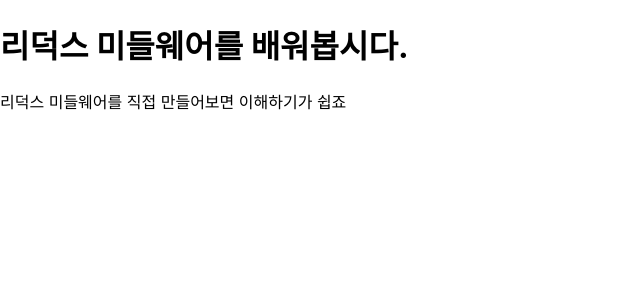
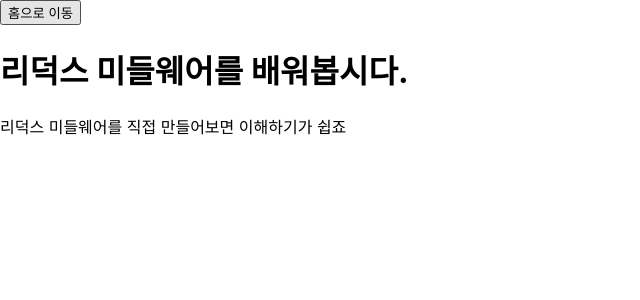
Before and after one commit to wjlee966/tsreact, a React (Create React App) app: page /1 in a window 1280 px wide. Shown: the top 300 px of the page, without its empty margins (0-640 px from the left). Built offline with nearby package versions, Linux system fonts and the light colour scheme.

Commit message:
14. Thunk 함수에서 리액트 라우터 History 사용하기

```diff
--- a/src/containers/PostContainer.js
+++ b/src/containers/PostContainer.js
@@ -2,7 +2,7 @@ import React, { useEffect } from 'react';
 import { useDispatch, useSelector } from 'react-redux';
 import Post from '../components/Post';
 import { reducerUtils } from '../lib/asyncUtils';
-import { getPost } from '../modules/posts';
+import { getPost, goToHome } from '../modules/posts';
 
 const PostContainer = ({ postId }) => {
   const { data, loading, error } = useSelector(
@@ -73,6 +73,7 @@ const PostContainer = ({ postId }) => {
 
   return (
     <>
+      <button onClick={() => dispatch(goToHome())}>홈으로 이동</button>
       <Post post={data} />
     </>
   );
--- a/src/index.js
+++ b/src/index.js
@@ -10,21 +10,27 @@ import ReduxThunk from 'redux-thunk';
 // import myLogger from './middlewares/myLogger';
 import { composeWithDevTools } from 'redux-devtools-extension';
 import logger from 'redux-logger';
-import { BrowserRouter } from 'react-router-dom';
+import { Router } from 'react-router-dom';
+// import { BrowserRouter } from 'react-router-dom';
+import { createBrowserHistory } from 'history';
+
+const customHistory = createBrowserHistory();
 
 const store = createStore(
   rootReducer,
   // logger 를 사용하는 경우, logger가 가장 마지막에 와야합니다
-  composeWithDevTools(applyMiddleware(ReduxThunk, logger))
+  composeWithDevTools(
+    applyMiddleware(ReduxThunk.withExtraArgument({ history: customHistory }), logger)
+  )
 ); // 여러개의 미들웨어를 적용 할 수 있습니다.
 
 ReactDOM.render(
   <React.StrictMode>
-    <BrowserRouter>
+    <Router history={customHistory}>
       <Provider store={store}>
         <App />
       </Provider>
-    </BrowserRouter>
+    </Router>
   </React.StrictMode>,
   document.getElementById('root')
 );
--- a/src/modules/posts.js
+++ b/src/modules/posts.js
@@ -68,6 +68,11 @@ export const getPosts = createPromiseThunk(GET_POSTS, postsAPI.getPosts);
 //   }
 // };
 export const getPost = createPromiseThunkById(GET_POST, postsAPI.getPostById);
+export const goToHome =
+  () =>
+  (dispatch, getState, { history }) => {
+    history.push('/');
+  };
 
 // 특정 포스트 조회시 재로딩 이슈 #1
 export const clearPost = () => ({ type: CLEAR_POST });
```
